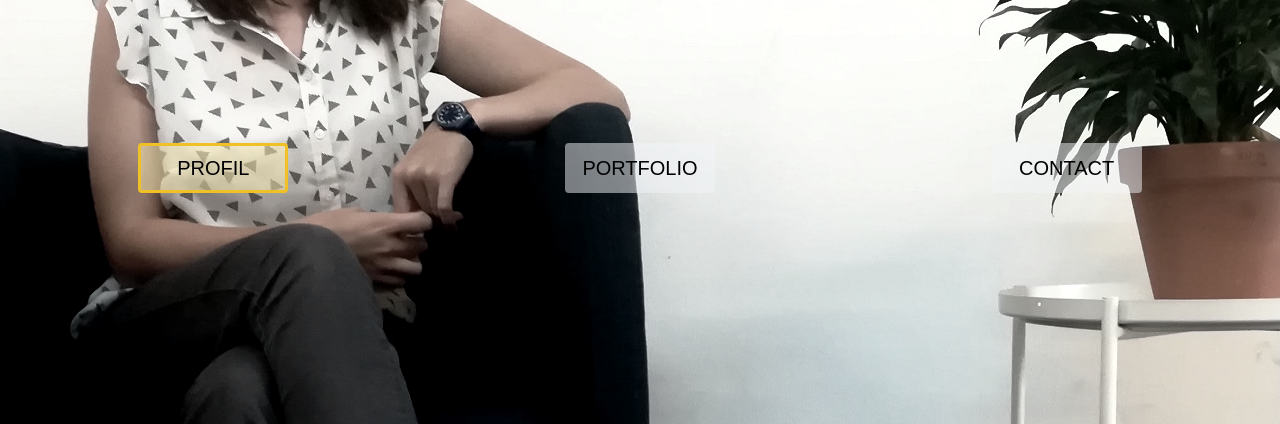
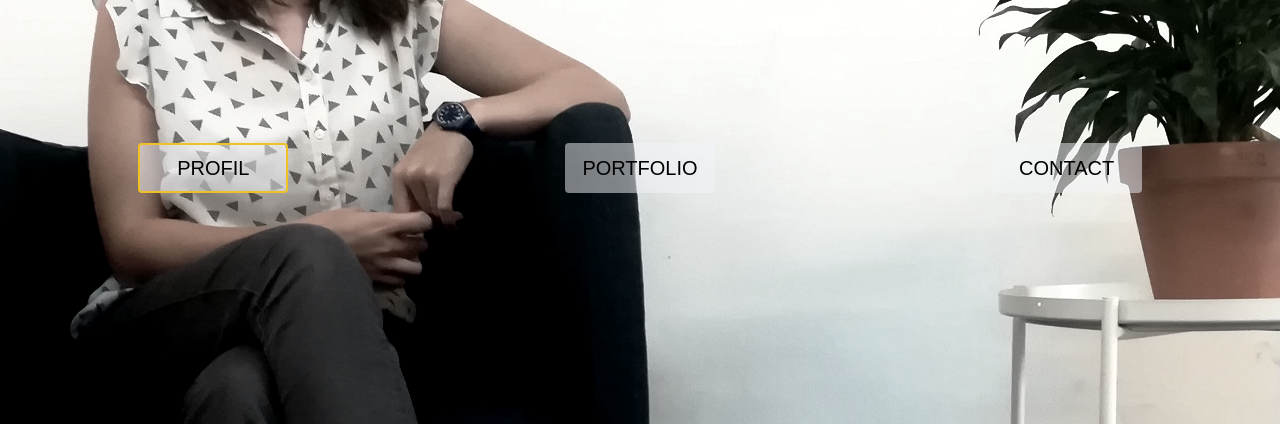
Before and after one commit to Colombee/portfolio, a plain HTML site: page index.html in a window 1280 px wide. In both pictures the pointer is over the button "PROFIL". Shown: the part 376-800 px from the top of the page. Drawn offline with Linux system fonts and the light colour scheme; a web font is replaced by a local one.

Commit message:
yellow buttons

```diff
--- a/style.css
+++ b/style.css
@@ -101,8 +101,8 @@ button{
 }
 
 .button:hover{
-    border: solid 3px rgb(240, 193, 39);
-    background-color: rgba(253, 240, 181, 0.5);;
+    border: solid 2px rgb(240, 193, 39);
+    /* background-color: rgba(253, 240, 181, 0.5);; */
 }
 
 /* .button-effect {
```
